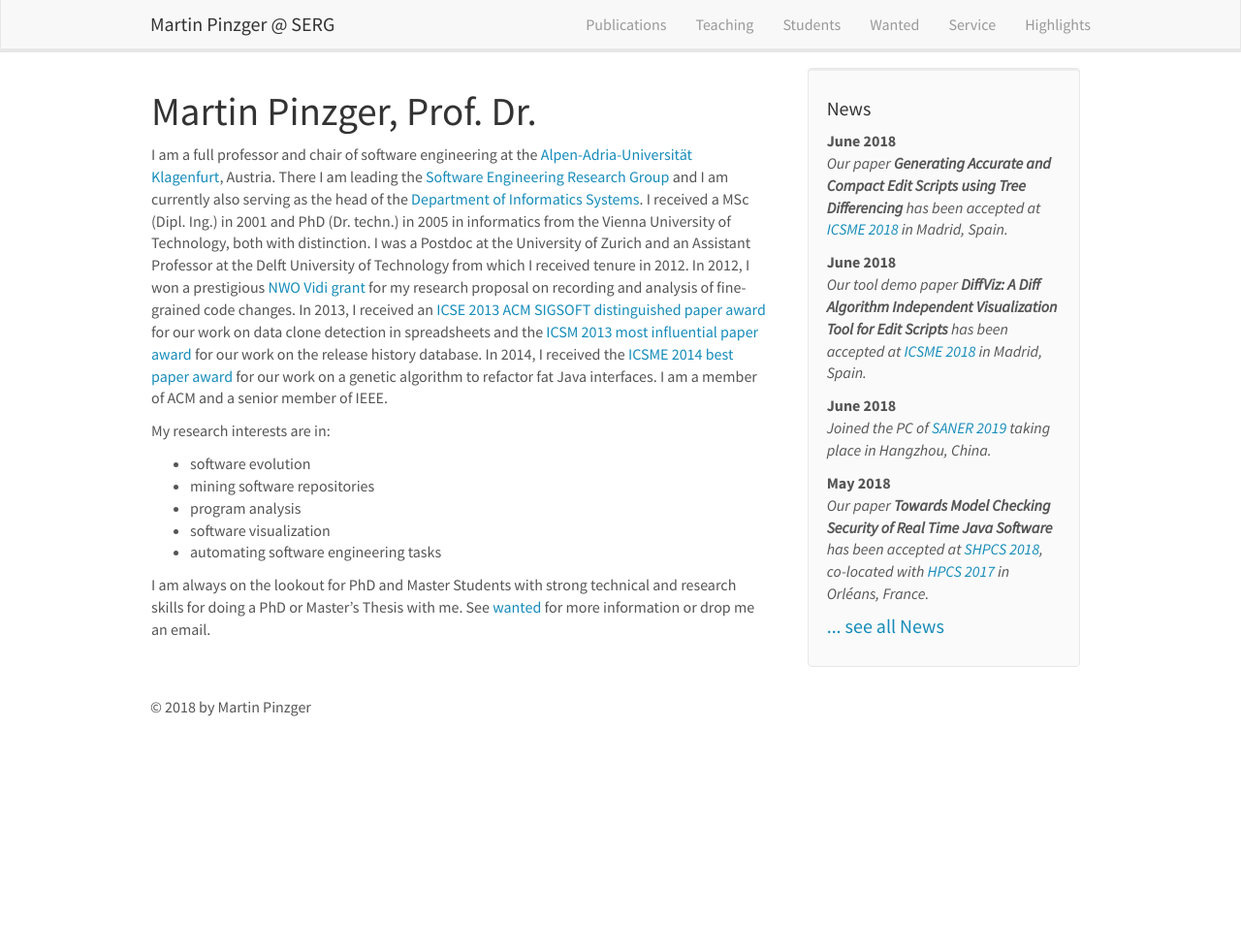
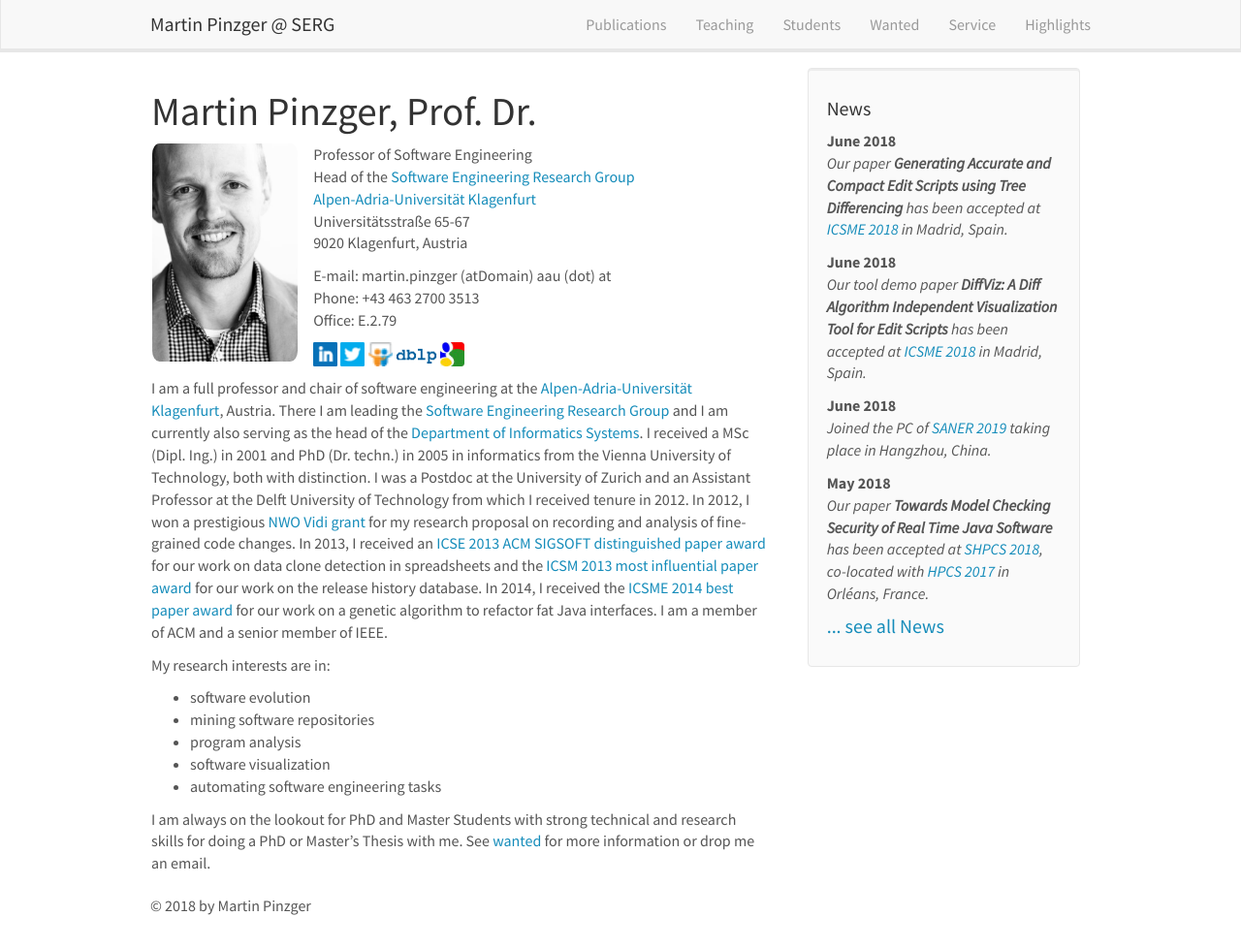
Before and after one commit to pinzger/pinzger.github.io, a Jekyll site: the page built from _pages/home.md, in a window 1280 px wide and 978 px high. Shown: the whole window at 97% size. Built offline with Jekyll 4.4.1, drawn with Linux system fonts in a browser that asks for light colours; nearby versions of some CDN libraries.

Commit message:
added images and links to home and publications

```diff
--- a/_pages/home.md
+++ b/_pages/home.md
@@ -7,6 +7,27 @@ permalink: /
 ---
 
 # Martin Pinzger, Prof. Dr.
+
+<div class="row">
+<div class="col-sm-3">
+<img src="images/MartinDec2013_bw_small.jpg" alt="Martin Pinzger" width="150" />
+</div>
+<div class="col-sm-7">
+Professor of Software Engineering <br />
+Head of the [Software Engineering Research Group](https://serg.aau.at/) <br />
+[Alpen-Adria-Universität Klagenfurt](http://www.aau.at/) <br/>
+Universitätsstraße 65-67<br/>
+9020 Klagenfurt, Austria <br />
+
+E-mail: martin.pinzger (atDomain) aau (dot) at <br/>
+Phone: +43 463 2700 3513 <br />
+<!--Fax: +43 463 2700 99 3513 <br /> -->
+Office: E.2.79 <br />
+
+<a href="http://www.linkedin.com/in/martinpinzger"><img src="images/linkedin.png" height="25" border="0" alt="View Martin Pinzger's profile on !LinkedIn" /></a> <a href="http://twitter.com/pinzger"><img src="images/twitter.png" height="25" border="0" alt="Follow Martin Pinzger on Twitter" /></a> <a href="http://www.slideshare.net/pinzger"><img src="images/slideshare.png" height="25" border="0" alt="Follow Martin Pinzger's presentation on Slideshare" /></a> <a href="http://dblp.uni-trier.de/pers/hd/p/Pinzger_0001:Martin"><img src="images/dblp.gif" height="20" border="0" alt="View Martin Pinzger's publications on DBLP" /></a>
+<a href="http://scholar.google.com/citations?user=MTZ0l60AAAAJ&hl=en"><img src="images/google.jpg" height="25" border="0" alt="View Martin Pinzger's publications on Google Scholar" /></a>
+</div>
+</div>
 
 I am a full professor and chair of software engineering at the [Alpen-Adria-Universität Klagenfurt](http://www.aau.at/), Austria. There I am leading the [Software Engineering Research Group](https://serg.aau.at/bin/view/Main/WebHome) and I am currently also serving as the head of the [Department of Informatics Systems](https://www.aau.at/en/isys/). I received a MSc (Dipl. Ing.) in 2001 and PhD (Dr. techn.) in 2005 in informatics from the Vienna University of Technology, both with distinction. I was a Postdoc at the University of Zurich and an Assistant Professor at the Delft University of Technology from which I received tenure in 2012. In 2012, I won a prestigious [NWO Vidi grant](http://www.nwo.nl/en/news-and-events/news/2012/NWO+awards+Vidi+grants+to+94+top+researchers.html) for my research proposal on recording and analysis of fine-grained code changes. In 2013, I received an [ICSE 2013 ACM SIGSOFT distinguished paper award](http://2013.icse-conferences.org/content/icse2013-awards.html) for our work on data clone detection in spreadsheets and the [ICSM 2013 most influential paper award](http://icsm2013.tue.nl/AwardWinners/index.html) for our work on the release history database. In 2014, I received the [ICSME 2014 best paper award](http://www.icsme.org/2014) for our work on a genetic algorithm to refactor fat Java interfaces. I am a member of ACM and a senior member of IEEE.
 
```
Also changed, not shown: _pages/publications.md (+3 -3 lines), images/MartinDec2013_bw_small.jpg (added), images/dblp.gif (added), images/google.jpg (added), images/linkedin.png (added), images/slideshare.png (added), images/twitter.png (added).
